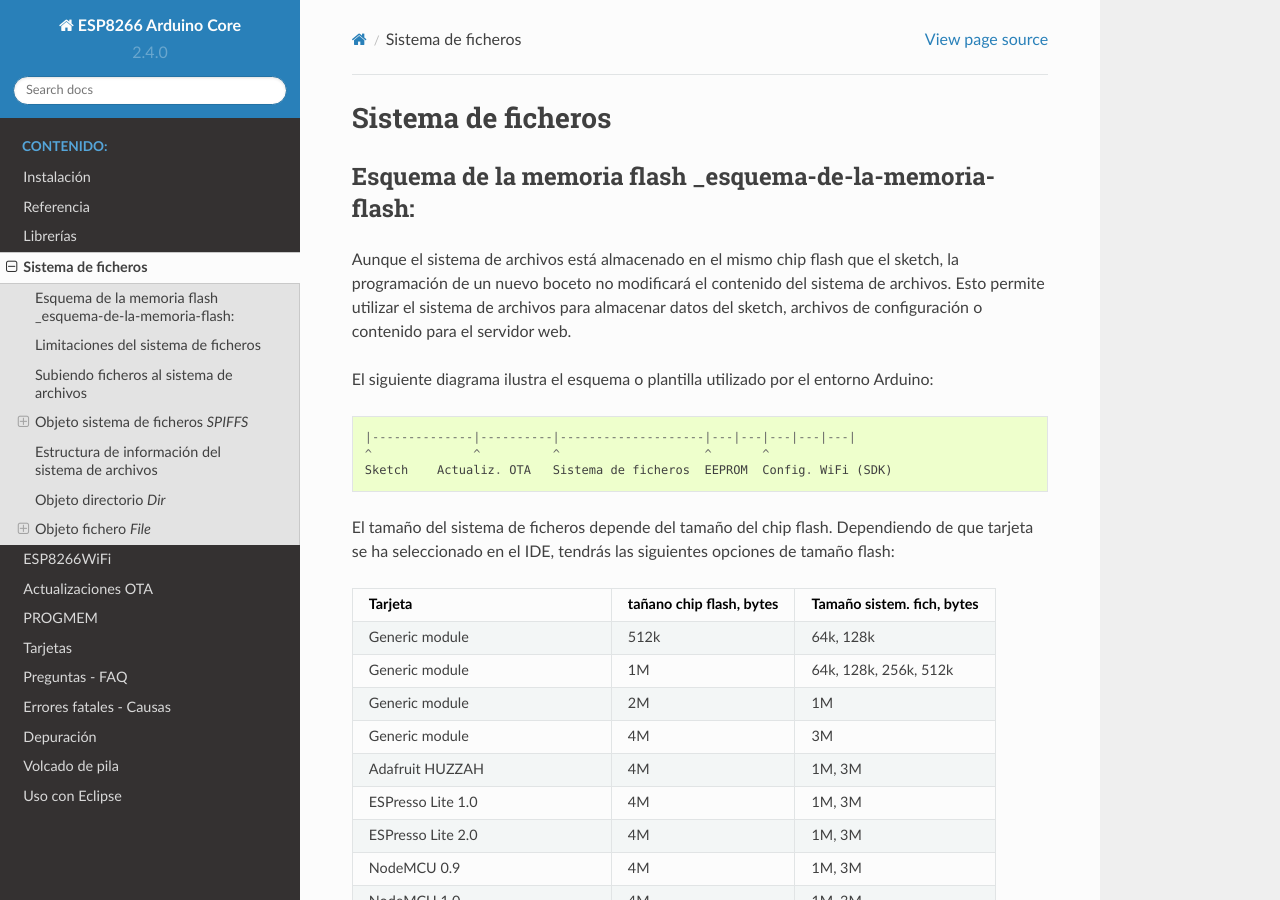
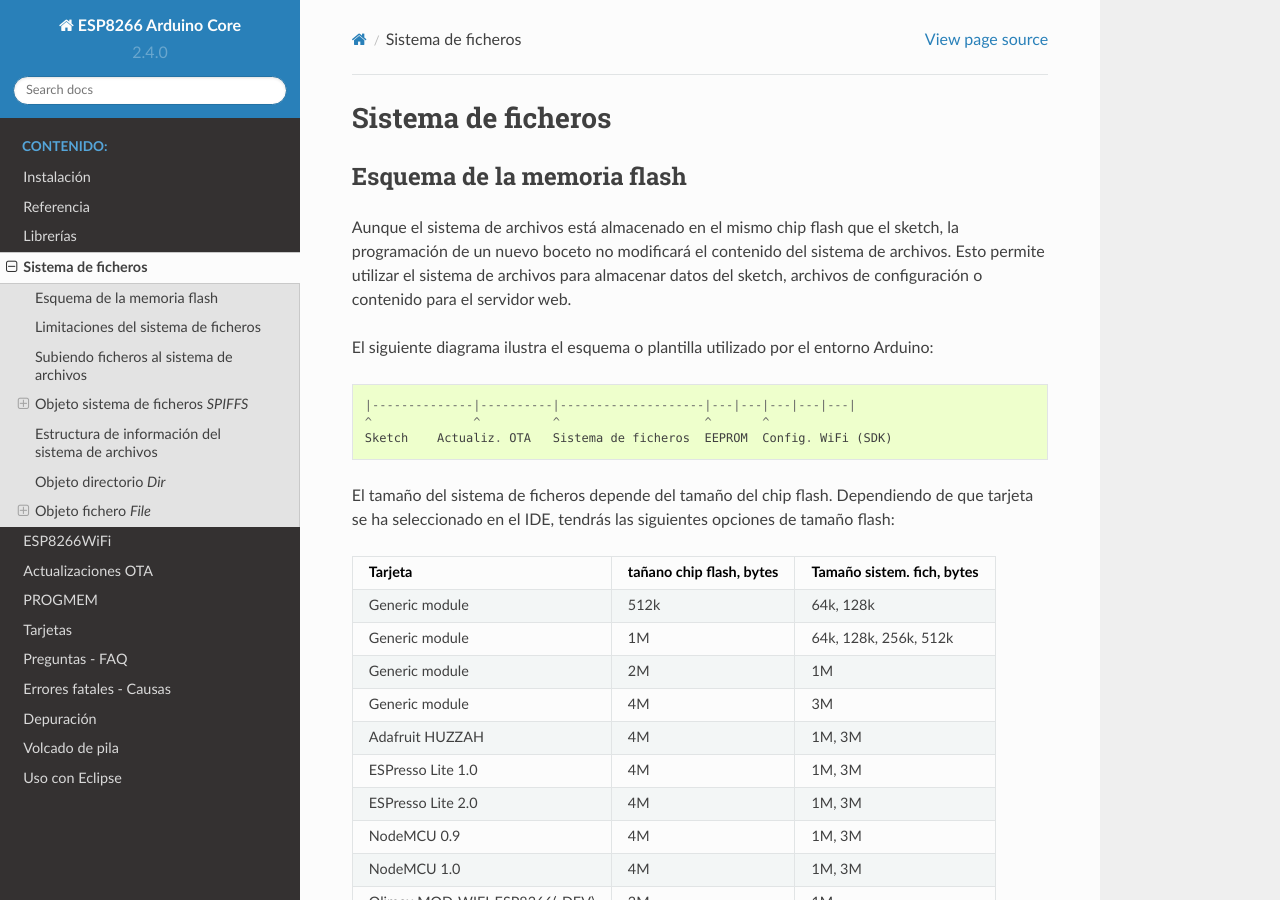
Before and after one commit to lrmoreno007/ESP8266-Arduino-Spanish, a Sphinx documentation site: the page built from doc/filesystem.rst, in a window 1280 px wide and 900 px high. Built offline with Sphinx 7.4.7 and the Read the Docs theme 2.0.0, drawn with Linux system fonts in a browser that asks for light colours.

Commit message:
Update filesystem.rst

```diff
--- a/doc/filesystem.rst
+++ b/doc/filesystem.rst
@@ -1,7 +1,9 @@
 Sistema de ficheros
 ==========
 
-Esquema de la memoria flash _esquema-de-la-memoria-flash:
+.. _esquema-de-la-memoria-flash:
+
+Esquema de la memoria flash
 ------------
 
 Aunque el sistema de archivos está almacenado en el mismo chip flash que el sketch, la programación de un nuevo boceto no modificará el contenido del sistema de archivos. Esto permite utilizar el sistema de archivos para almacenar datos del sketch, archivos de configuración o contenido para el servidor web.
```
